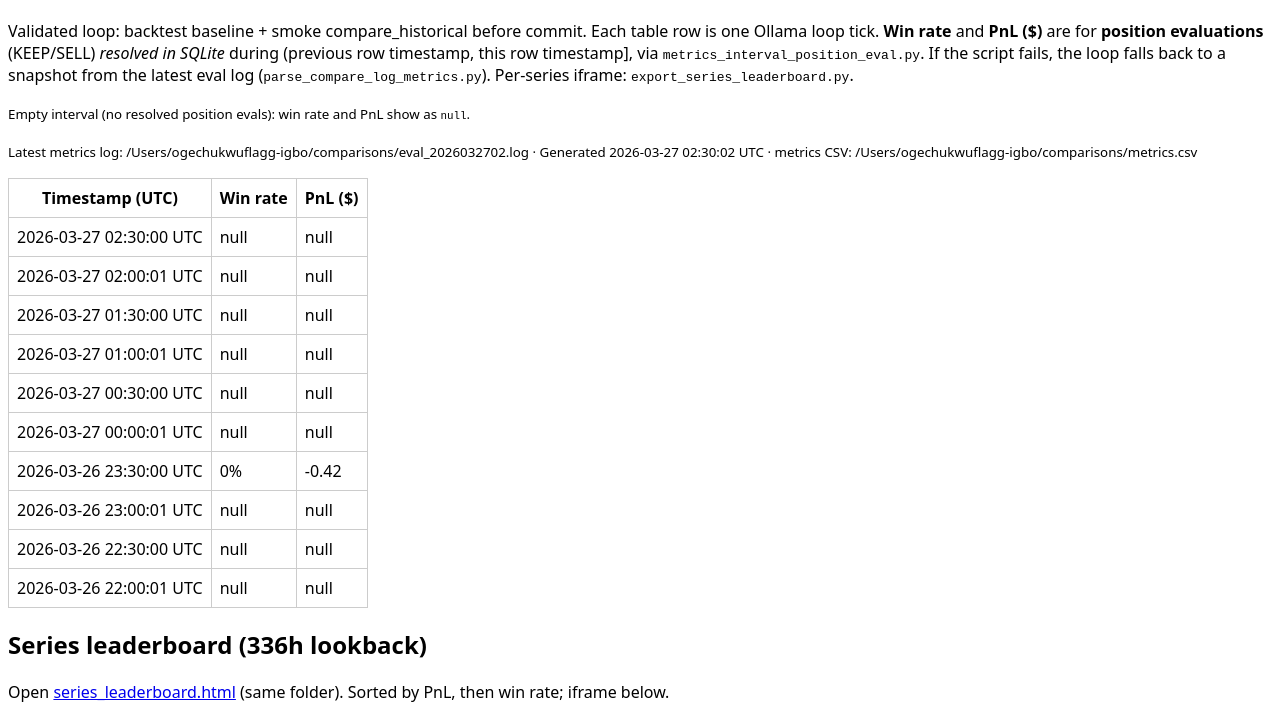
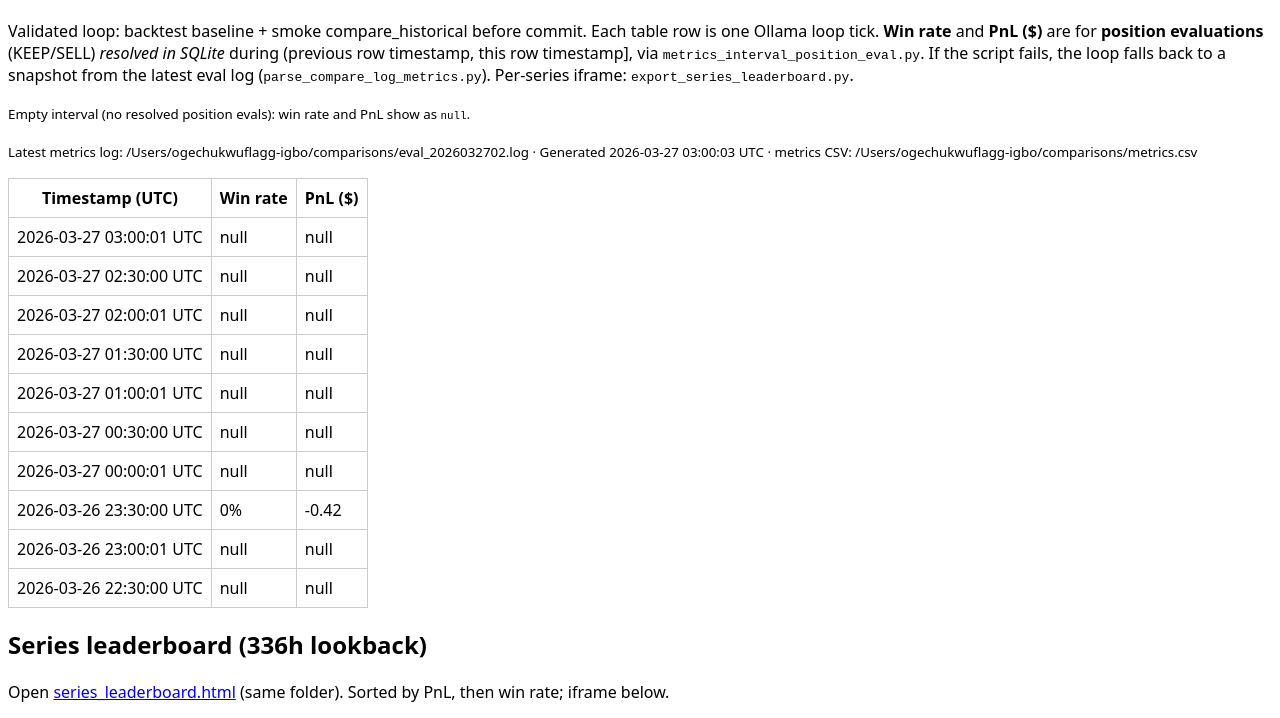
Before and after one commit to FlaggIgbo/trading-bot, a website: page docs/ollama_runs.html in a window 1280 px wide. Shown: the part 66-784 px from the top of the page. Drawn offline with Linux system fonts and the light colour scheme.

Commit message:
chore: refresh Ollama dashboard (ollama_runs, series leaderboard, journal)

```diff
--- a/docs/ollama_runs.html
+++ b/docs/ollama_runs.html
@@ -6,8 +6,9 @@
 <h1>Ollama optimization runs</h1>
 <p>Validated loop: backtest baseline + smoke compare_historical before commit. Each table row is one Ollama loop tick. <strong>Win rate</strong> and <strong>PnL ($)</strong> are for <strong>position evaluations</strong> (KEEP/SELL) <em>resolved in SQLite</em> during (previous row timestamp, this row timestamp], via <code>metrics_interval_position_eval.py</code>. If the script fails, the loop falls back to a snapshot from the latest eval log (<code>parse_compare_log_metrics.py</code>). Per-series iframe: <code>export_series_leaderboard.py</code>.</p>
 <p><small>Empty interval (no resolved position evals): win rate and PnL show as <code>null</code>.</small></p>
-<p><small>Latest metrics log: /Users/ogechukwuflagg-igbo/comparisons/eval_2026032702.log · Generated 2026-03-27 02:30:02 UTC · metrics CSV: /Users/ogechukwuflagg-igbo/comparisons/metrics.csv</small></p>
+<p><small>Latest metrics log: /Users/ogechukwuflagg-igbo/comparisons/eval_2026032702.log · Generated 2026-03-27 03:00:03 UTC · metrics CSV: /Users/ogechukwuflagg-igbo/comparisons/metrics.csv</small></p>
 <table><tr><th>Timestamp (UTC)</th><th>Win rate</th><th>PnL ($)</th></tr>
+<tr><td>2026-03-27 03:00:01 UTC</td><td>null</td><td>null</td></tr>
 <tr><td>2026-03-27 02:30:00 UTC</td><td>null</td><td>null</td></tr>
 <tr><td>2026-03-27 02:00:01 UTC</td><td>null</td><td>null</td></tr>
 <tr><td>2026-03-27 01:30:00 UTC</td><td>null</td><td>null</td></tr>
@@ -17,7 +18,6 @@
 <tr><td>2026-03-26 23:30:00 UTC</td><td>0%</td><td>-0.42</td></tr>
 <tr><td>2026-03-26 23:00:01 UTC</td><td>null</td><td>null</td></tr>
 <tr><td>2026-03-26 22:30:00 UTC</td><td>null</td><td>null</td></tr>
-<tr><td>2026-03-26 22:00:01 UTC</td><td>null</td><td>null</td></tr>
 </table>
 <h2>Series leaderboard (336h lookback)</h2>
 <p>Open <a href="series_leaderboard.html">series_leaderboard.html</a> (same folder). Sorted by PnL, then win rate; iframe below.</p>
--- a/docs/series_leaderboard.html
+++ b/docs/series_leaderboard.html
@@ -3,7 +3,7 @@
 </head><body>
 <h1>Series leaderboard (336h lookback)</h1>
 <p>From SQLite <code>predictions</code> (resolved: win / lose / sold), <strong>all platforms</strong> (Kalshi + Gemini). Series key = ticker substring before the first hyphen (e.g. <code>KXBTCD-…</code> → <code>KXBTCD</code>; compact Gemini tickers often stay a single token). Sorted by <strong>PnL (¢)</strong> desc, then win rate. Consecutive losses = streak from the <em>most recent</em> resolved trade backward per series.</p>
-<p><small>Generated 2026-03-27 02:30:01 UTC</small></p>
+<p><small>Generated 2026-03-27 03:00:01 UTC</small></p>
 <p><small>SQLite data dir: /Users/ogechukwuflagg-igbo/.trading-bot-data · DB: trading_bot.db</small></p>
 <table><tr><th>Series</th><th class='num'>Trades</th><th class='num'>Win rate</th><th class='num'>PnL (¢)</th><th class='num'>PnL ($)</th><th class='num'>Consec. losses</th></tr>
 <tr><td>KXSOLD</td><td class='num'>652</td><td class='num'>42.9%</td><td class='num'>25107</td><td class='num'>251.07</td><td class='num'>7</td></tr>
```
